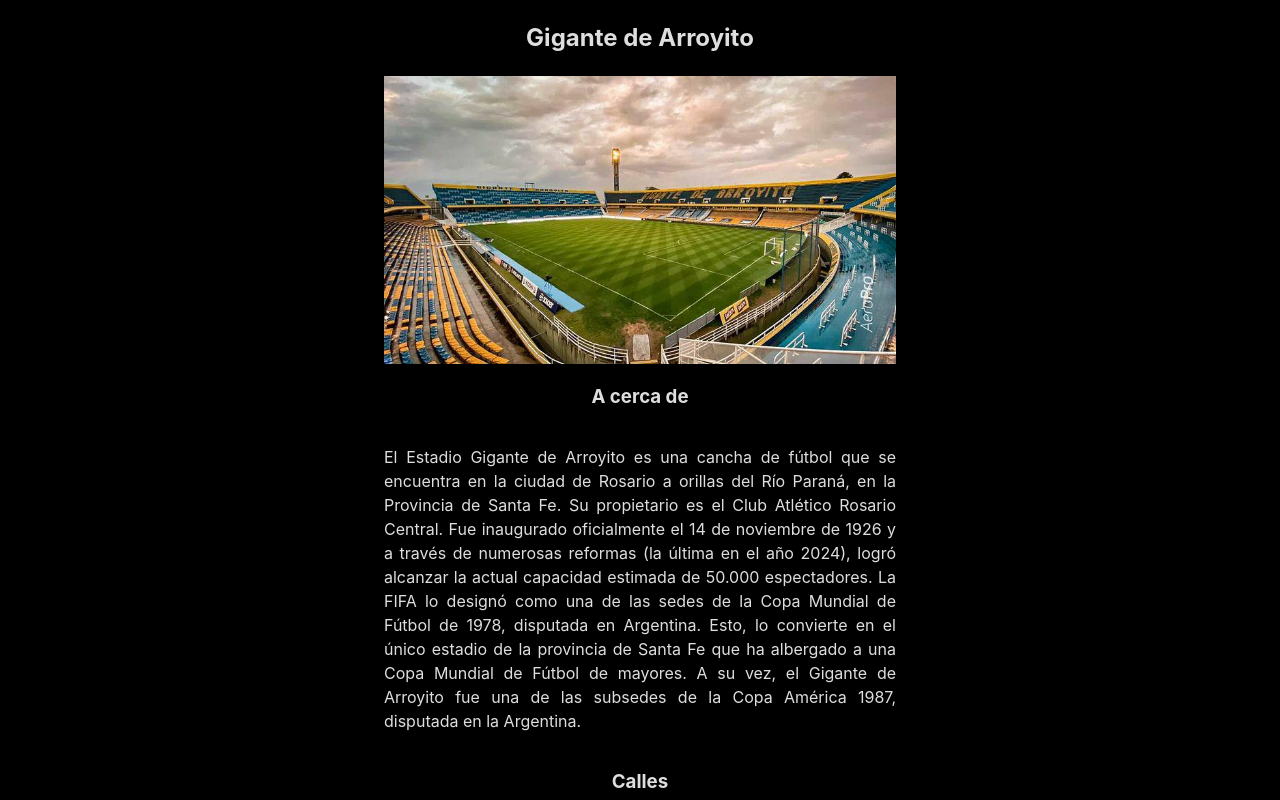
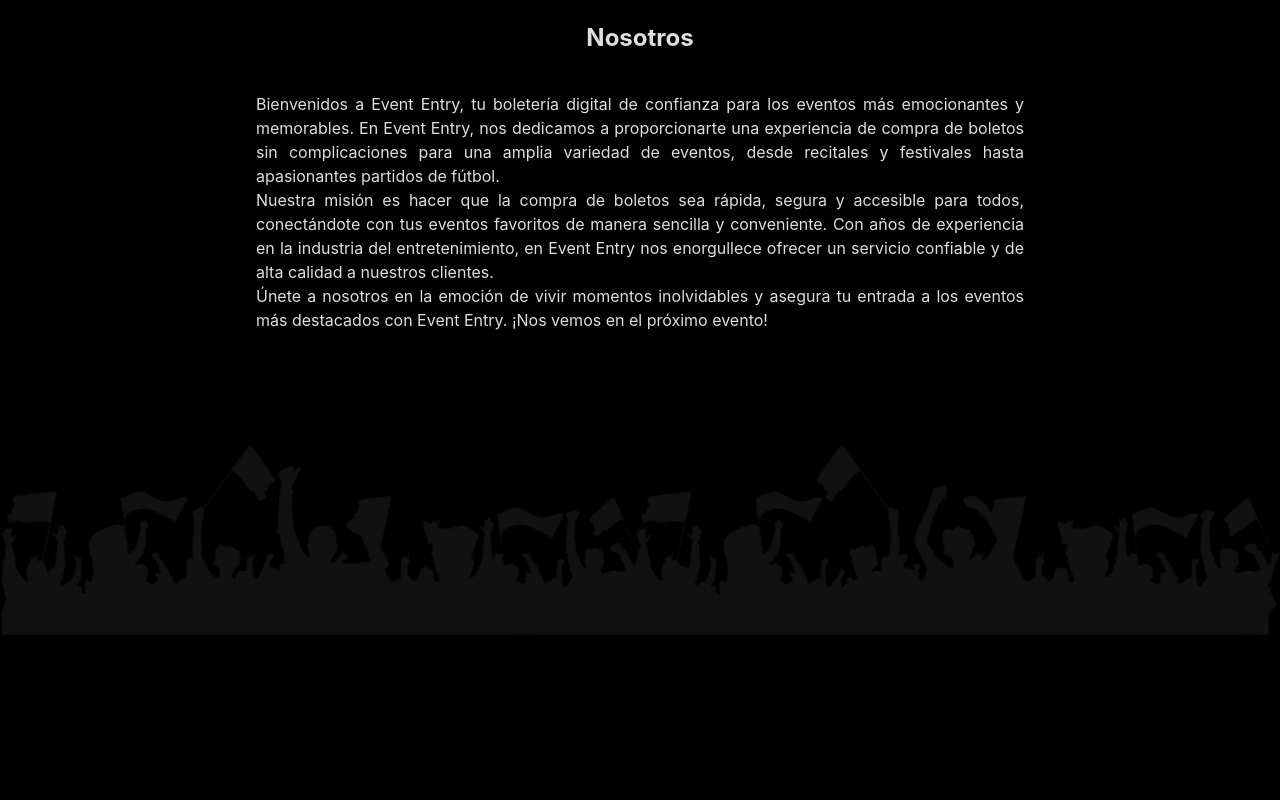
Before and after one commit to JoaquinCanto/BoleteriaFront, a React (Vite) app: page /nosotros in a window 1280 px wide. Shown: the top 800 px of the page. Built offline with nearby package versions, Linux system fonts and the light colour scheme.

Commit message:
Nosotros

```diff
--- /dev/null
+++ b/src/components/Nosotros/Nosotros.css
@@ -0,0 +1,18 @@
+.Nosotros {
+    width: 100%;
+    text-align: justify;
+    display: flex;
+    flex-direction: column;
+    justify-content: center;
+    align-items: center;
+    height: 100%;
+}
+p{
+    width: 60%;
+    text-align: justify;
+}
+img{
+    width: 100%;
+    opacity: 25%;
+    padding-top: 55px;
+}
--- /dev/null
+++ b/src/components/Nosotros/Nosotros.tsx
@@ -0,0 +1,18 @@
+import './Nosotros.css'
+import FotoHinchada from './hinchada.png'
+
+function Nosotros() {
+	return (
+	<>
+        <div className='Nosotros'>
+            <h2>Nosotros</h2>
+            <p>Bienvenidos a Event Entry, tu boletería digital de confianza para los eventos más emocionantes y memorables. En Event Entry, nos dedicamos a proporcionarte una experiencia de compra de boletos sin complicaciones para una amplia variedad de eventos, desde recitales y festivales hasta apasionantes partidos de fútbol. <br />
+                Nuestra misión es hacer que la compra de boletos sea rápida, segura y accesible para todos, conectándote con tus eventos favoritos de manera sencilla y conveniente. Con años de experiencia en la industria del entretenimiento, en Event Entry nos enorgullece ofrecer un servicio confiable y de alta calidad a nuestros clientes. <br />
+                Únete a nosotros en la emoción de vivir momentos inolvidables y asegura tu entrada a los eventos más destacados con Event Entry. ¡Nos vemos en el próximo evento!</p>
+            <img src={FotoHinchada} alt="" />
+        </div>
+	</>
+	)
+}
+
+export default Nosotros
--- a/src/main.tsx
+++ b/src/main.tsx
@@ -3,10 +3,10 @@
 import App from './App.tsx'
 import './index.css'
 
-import Gigante from './components/Sedes/Gigante/Gigante.tsx'
+import Nosotros from './components/Nosotros/Nosotros.tsx'
 
 ReactDOM.createRoot(document.getElementById('root')!).render(
   <React.StrictMode>
-    <Gigante />
+    <Nosotros />
   </React.StrictMode>,
 )
```
Also changed, not shown: src/components/Nosotros/hinchada.png (added).
